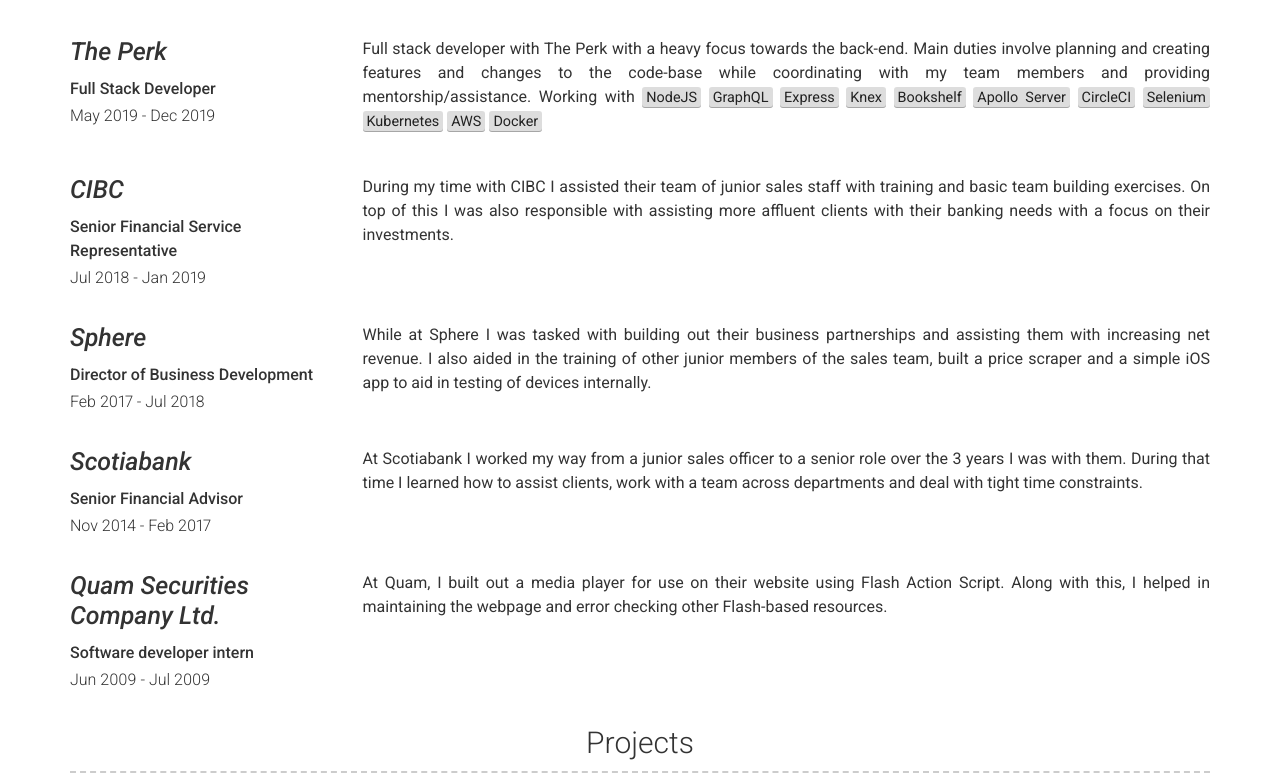
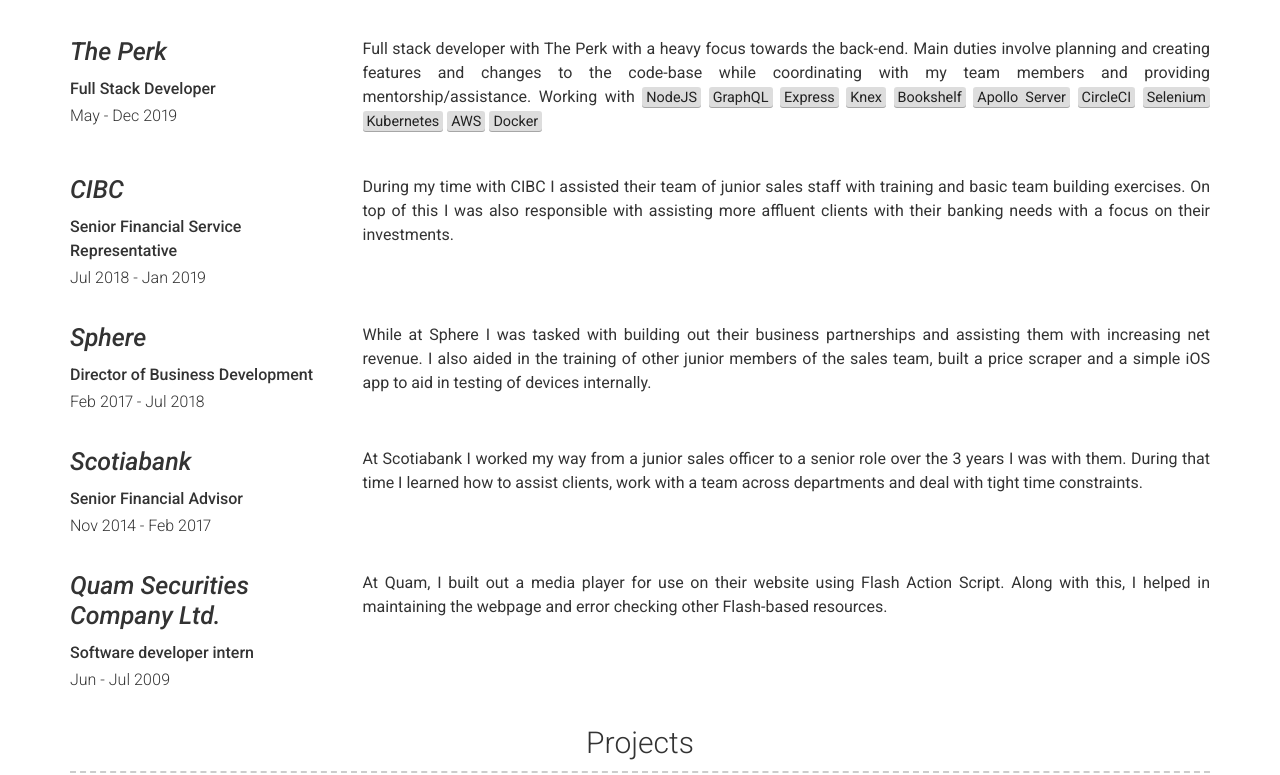
Before and after one commit to YvesDesjardins/YvesDesjardins.github.io, a Jekyll site: the page built from index.md, in a window 1280 px wide and 1400 px high, scrolled down 716 px. Shown: the part 154-929 px from the top of the window. Built offline with Jekyll 4.4.1, drawn with Linux system fonts in a browser that asks for light colours.

Commit message:
change to fit date style with rest of page

```diff
--- a/_data/experience.yml
+++ b/_data/experience.yml
@@ -5,11 +5,10 @@
   description: | # this will include new lines to allow paragraphs
     Continued education into Computer Science fundamentals including deep dive on data structures and algorithms. Courses from online universities such as HarvardX and certificate programs with Udemy.
 
-
 - company: The Perk
   link: getperk.co
   job_title: Full Stack Developer
-  dates: May 2019 - Dec 2019
+  dates: May - Dec 2019
   description: | # this will include new lines to allow paragraphs
     Full stack developer with The Perk with a heavy focus towards the back-end. Main duties involve planning and creating features and changes to the code-base while coordinating with my team members and providing mentorship/assistance. Working with <mark>NodeJS</mark> <mark>GraphQL</mark> <mark>Express</mark> <mark>Knex</mark> <mark>Bookshelf</mark> <mark>Apollo Server</mark> <mark>CircleCI</mark> <mark>Selenium</mark> <mark>Kubernetes</mark> <mark>AWS</mark> <mark>Docker</mark>
 
@@ -37,6 +36,6 @@
 - company: Quam Securities Company Ltd.
   link: quamnet.com
   job_title: Software developer intern
-  dates: Jun 2009 - Jul 2009
+  dates: Jun - Jul 2009
   description: | # this will include new lines to allow paragraphs
     At Quam, I built out a media player for use on their website using Flash Action Script. Along with this, I helped in maintaining the webpage and error checking other Flash-based resources.
```
